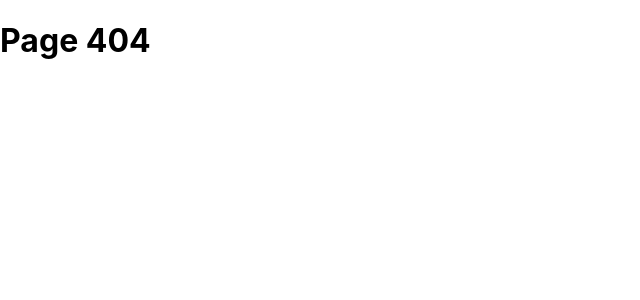
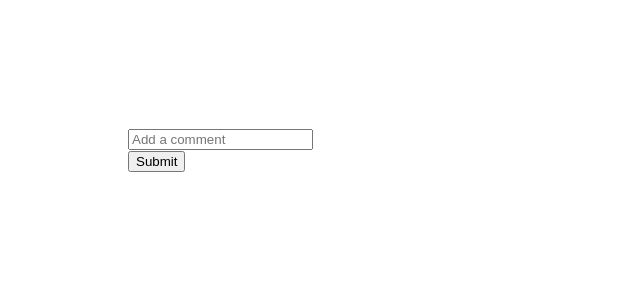
Before and after one commit to MaherMarawi/Community-Matrix-Master, a React (Create React App) app in the folder frontend/: page /add-comment in a window 1280 px wide. Shown: the top 300 px of the page, without its empty margins (0-640 px from the left). Built offline with nearby package versions, Linux system fonts and the light colour scheme.

Commit message:
addQuestion + addComment

```diff
--- a/frontend/package.json
+++ b/frontend/package.json
@@ -9,6 +9,8 @@
     "axios": "^0.21.0",
     "react": "^17.0.1",
     "react-dom": "^17.0.1",
+    "react-hook-form": "^6.11.0",
+    "react-hook-form-jsonschema": "^0.2.0-beta.13",
     "react-router-dom": "^5.2.0",
     "react-scripts": "4.0.0",
     "web-vitals": "^0.2.4"
--- a/frontend/src/App.js
+++ b/frontend/src/App.js
@@ -5,6 +5,8 @@ import AuthPage from './Components/AuthPage/AuthPage'
 import ShowOne from './Components/ShowOne/ShowOne'
 import UpdatePage from './Components/UpdatePage/UpdatePage'
 import Page404 from './Components/Page404/Page404'
+import AddComment from './Components/AddComment/AddComment'
+
 
 
 import './App.css';
@@ -13,7 +15,7 @@ function App() {
   return (
       <BrowserRouter>
         <Switch>
-
+          <Route exact path='/add-comment' component={AddComment} />
           <Route exact path='/Show/:id' component={ShowOne} />
           <Route exact path='/UpdatePage' component={UpdatePage} />
           <Route exact path='/AuthPage' component={AuthPage} />
--- /dev/null
+++ b/frontend/src/Components/AddComment/AddComment.jsx
@@ -0,0 +1,40 @@
+import React, { Component } from 'react'
+import axios from 'axios'
+
+class AddComment extends Component {
+    constructor(props) {
+        super(props)
+
+        this.state = {
+             comment:[],
+            question_id: this.props.id
+        }
+    }
+    onChange = (e) => {
+        this.setState({[e.target.name]:e.target.value})
+    }
+    onClick = (e)=> {
+        e.preventDefault();
+        let data ={
+            comment: this.state.comment,
+        }
+        axios.post(`http://localhost:5000/api/AddComment/${this.state.question_id}`,data )
+             .then(result => console.log(result))
+             .catch(err => {console.log(err)})
+             // this.props.history.push('/add-comment')
+    }
+    render() {
+        const { comment } = this.state
+        return (
+            <div>
+                   <form style={{margin:10 + '%'}}>
+                    <input type= 'text' name='comment' onChange={this.onChange} value={comment}  placeholder='Add a comment'/><br/>
+                    <button onClick={this.onClick}>Submit</button>
+
+                </form>
+            </div>
+        )
+    }
+}
+
+export default AddComment
--- a/frontend/src/Components/AddQuestions/AddQuestions.jsx
+++ b/frontend/src/Components/AddQuestions/AddQuestions.jsx
@@ -1,9 +1,32 @@
 import React from 'react'
+import {Link} from 'react-router-dom'
+import {useForm} from 'react-hook-form'
+import axios from 'axios'
 
-export default function AddQuestions() {
+const AddQuestions = (props) => {
+    const { register, handleSubmit,  errors } = useForm();
+    const onSubmit = data => {  axios.post('http://localhost:5000/api/AddQuestion',data )
+    .then(result => {console.log(result)
+      props.history.push('/')
+    })
+
+    .catch(err => {console.log(err)})
+   }
+
     return (
         <div>
-            <h1>Add Questions</h1>
+             <Link to='/'>See All Questions</Link>
+                <form style={{margin:10 + '%'}} onSubmit={handleSubmit(onSubmit)}>
+                    <input type= 'text' name='title' ref={register({ required: true, maxLength: 5 })}  placeholder='Type your question'/><br/>
+                    {errors.title && errors.title.type === "required" && <span>This is required</span>}
+                     {errors.title && errors.title.type === "maxLength" && <span>Max length exceeded</span> }
+                    <textarea type= 'text' name='description' ref={register} placeholder='Add a description'/><br/>
+                    {errors.title && errors.title.type === "required" && <span>This is required</span>}
+                     {errors.title && errors.title.type === "maxLength" && <span>Max length exceeded</span> }
+                    <button>Submit</button>
+                </form>
         </div>
     )
 }
+
+export default AddQuestions
--- a/frontend/src/Components/HomePage/HomePage.jsx
+++ b/frontend/src/Components/HomePage/HomePage.jsx
@@ -1,6 +1,7 @@
 import React from 'react'
 import axios from 'axios'
 import {Link} from 'react-router-dom'
+
 const HomePage = () => {
     const [ questions, setQuestions]= React.useState(null)
     React.useEffect(()=> {
@@ -10,6 +11,7 @@ const HomePage = () => {
     },[])
     return (
         <div>
+            <Link to='/AddQuestions'>Ask New Question</Link>
                {questions && questions.map(value => {
                    return (
                        <ul key={value._id}>
@@ -24,39 +26,3 @@ const HomePage = () => {
 }
 
 export default HomePage
-// import React, { Component } from 'react'
-// import axios from 'axios'
-// class HomePage extends Component {
-//     constructor(props) {
-//         super(props)
-
-//         this.state = {
-//              questions:[],
-
-//         }
-//     }
-//     componentDidMount = () => {
-//         axios.get('http://localhost:5000/api/Getquestions')
-//             .then(result => this.setState({ questions: result.data}))
-
-//             .catch(err => {console.log(err)})
-//     }
-//     render() {
-//         const { questions} = this.state
-//         return (
-//             <div>
-//                {questions && questions.map(value => {
-//                    return (
-//                        <ul key={value._id}>
-//                              <li >{value.title}</li>
-//                              <li>{value.description}</li>
-//                        </ul>
-//                    )
-//                })}
-//                 <h1>Home</h1>
-//             </div>
-//         )
-//     }
-// }
-
-// export default HomePage;
--- a/frontend/src/Components/ShowOne/ShowOne.jsx
+++ b/frontend/src/Components/ShowOne/ShowOne.jsx
@@ -1,10 +1,11 @@
 import React from 'react'
 import axios from 'axios'
+import AddComment from '../AddComment/AddComment'
+
 
 
 const ShowOne = (props) => {
     const [ showOneQuestion, setShowOneQuestion] = React.useState(null)
-
     React.useEffect(()=> {
         const id = props.match.params.id
         axios.get(`http://localhost:5000/api/GetQuestion/${id}`)
@@ -12,11 +13,11 @@ const ShowOne = (props) => {
             setShowOneQuestion(result.data)})
         .catch(err => {console.log(err)})
         },[])
-
     return (
         <div>
             <h1>{showOneQuestion && showOneQuestion.title}</h1>
             <h1>{showOneQuestion && showOneQuestion.description}</h1>
+            < AddComment id={showOneQuestion._id} />
         </div>
     )
 }
```
Also changed, not shown: 1 other file (tests, documents, lock files or other folders).
